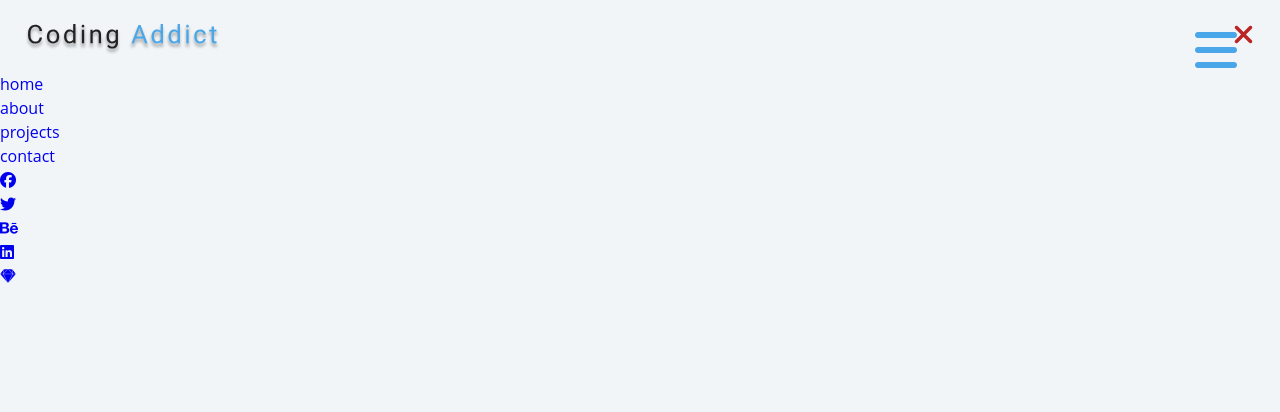
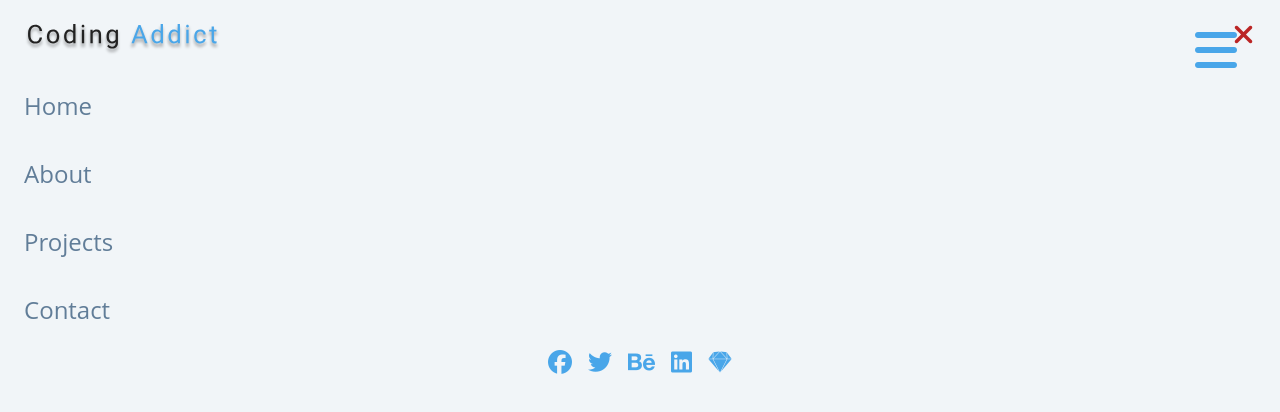
Before and after one commit to nanceed/sidebar-project, a plain HTML site: page index.html in a window 1280 px wide. Drawn offline with Linux system fonts and the light colour scheme.

Commit message:
Styled links and social icons

```diff
--- a/styles.css
+++ b/styles.css
@@ -199,3 +199,35 @@ Sidebar
     justify-content: center;
     height: 40px;
 }
+
+.links a {
+    display: block;
+    font-size: 1.5rem;
+    text-transform: capitalize;
+    padding: 1rem 1.5rem;
+    color: var(--clr-grey-5);
+    transition: var(--transition);
+}
+
+.links a:hover {
+    background: var(--clr-primary-8);
+    color: var(--clr-primary-5);
+    padding-left: 1.75rem;
+}
+
+.social-icons {
+    justify-content: center;
+    display: flex;
+    padding-bottom: 2rem;
+}
+
+.social-icons a {
+    font-size: 1.5rem;
+    margin: 0 0.5rem;
+    color: var(--clr-primary-5);
+    transition: var(--transition);
+}
+
+.social-icons a:hover {
+    color: var(--clr-primary-1);
+}
```
